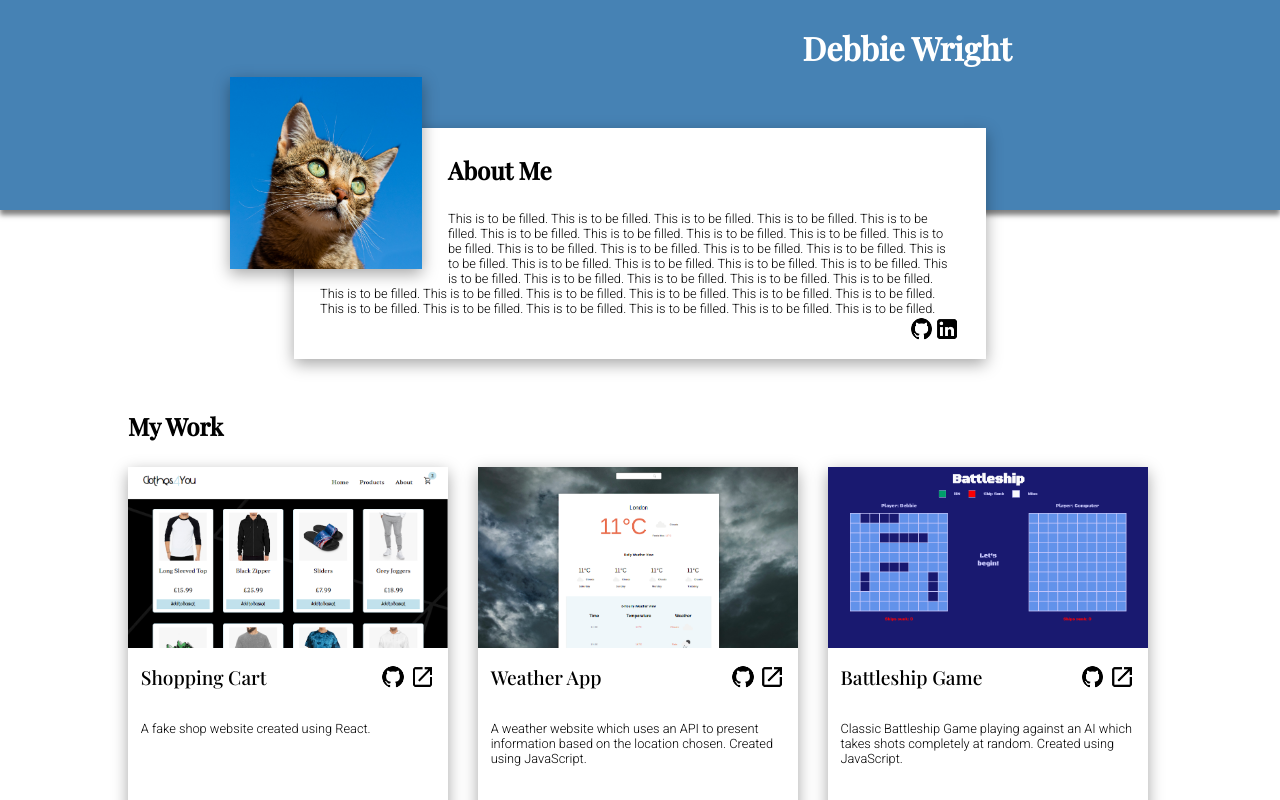
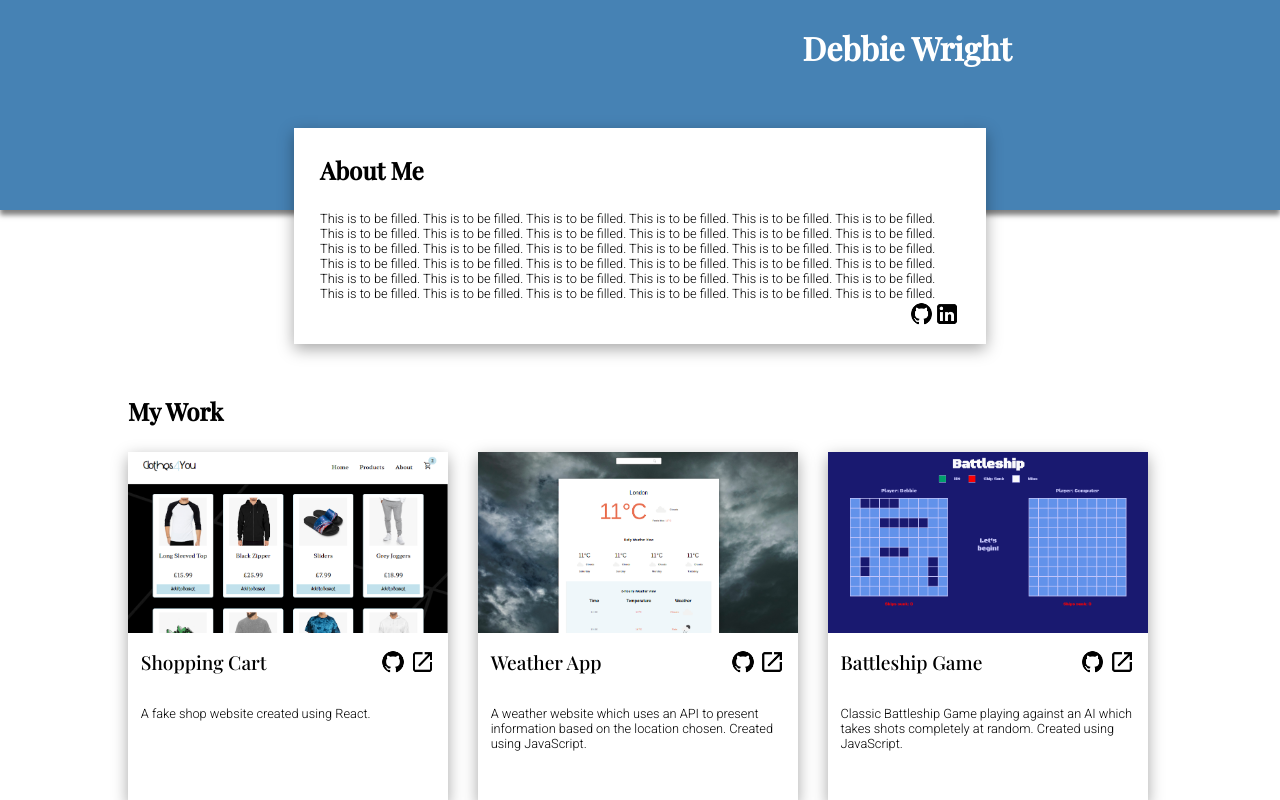
Before and after one commit to dwright1989/portfolio, a JavaScript app: page / in a window 1280 px wide. Shown: the top 800 px of the page. Built offline with nearby package versions, Linux system fonts and the light colour scheme; the HTML template or start-up script is replaced by a standard one.

Commit message:
removal of profile pic

```diff
--- a/src/Components/AboutMe.js
+++ b/src/Components/AboutMe.js
@@ -1,5 +1,3 @@
-
-import profilePic from "../Images/placeholderImage.jpg";
 import githubIcon from '../Images/github.jpg';
 import linkedinIcon from '../Images/linkedin.png';
 
@@ -11,9 +9,6 @@ function AboutMe() {
             <div className="rectangle"></div>
         </div>
       <h1>Debbie Wright</h1>
-      <div id="imgDiv">
-        <img src={profilePic} alt="profile"/>
-      </div>
         <div id="description">
           <h2>About Me</h2>
           <p>This is to be filled. This is to be filled.  This is to be filled.
```
